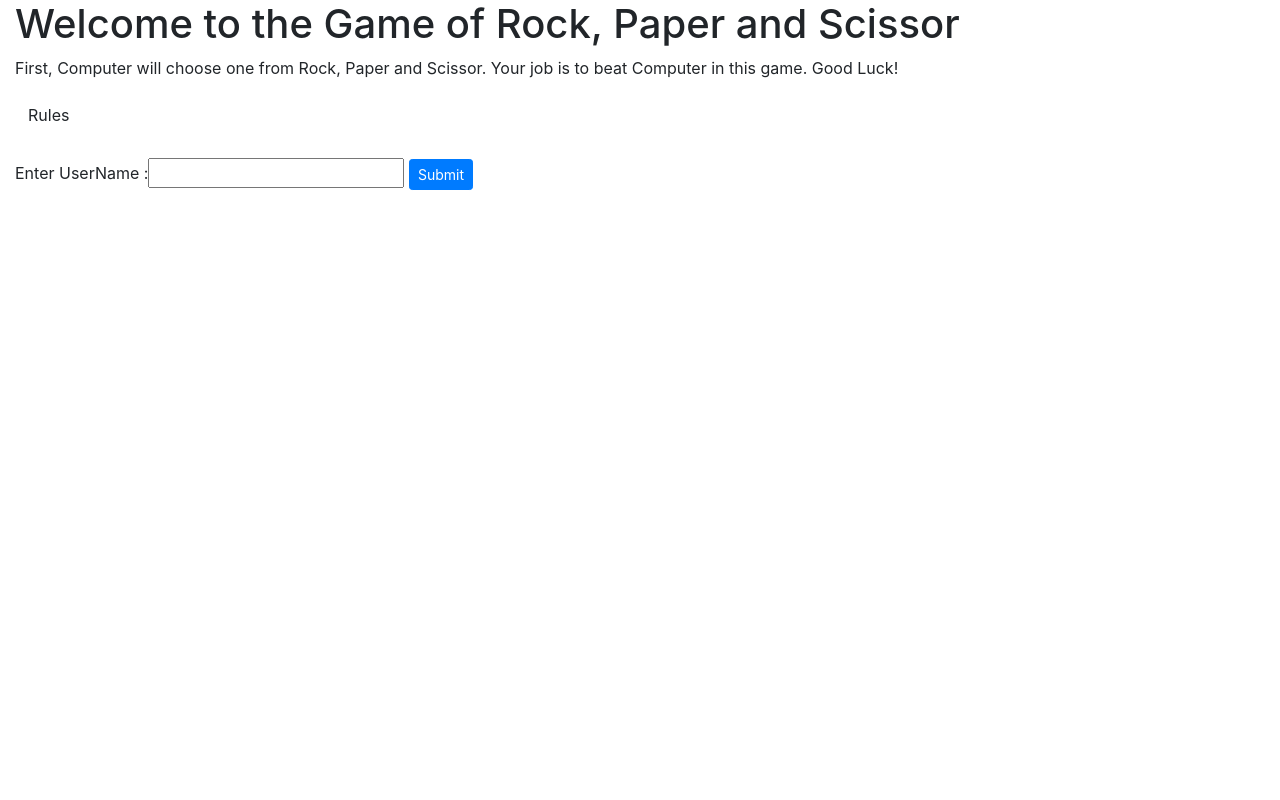
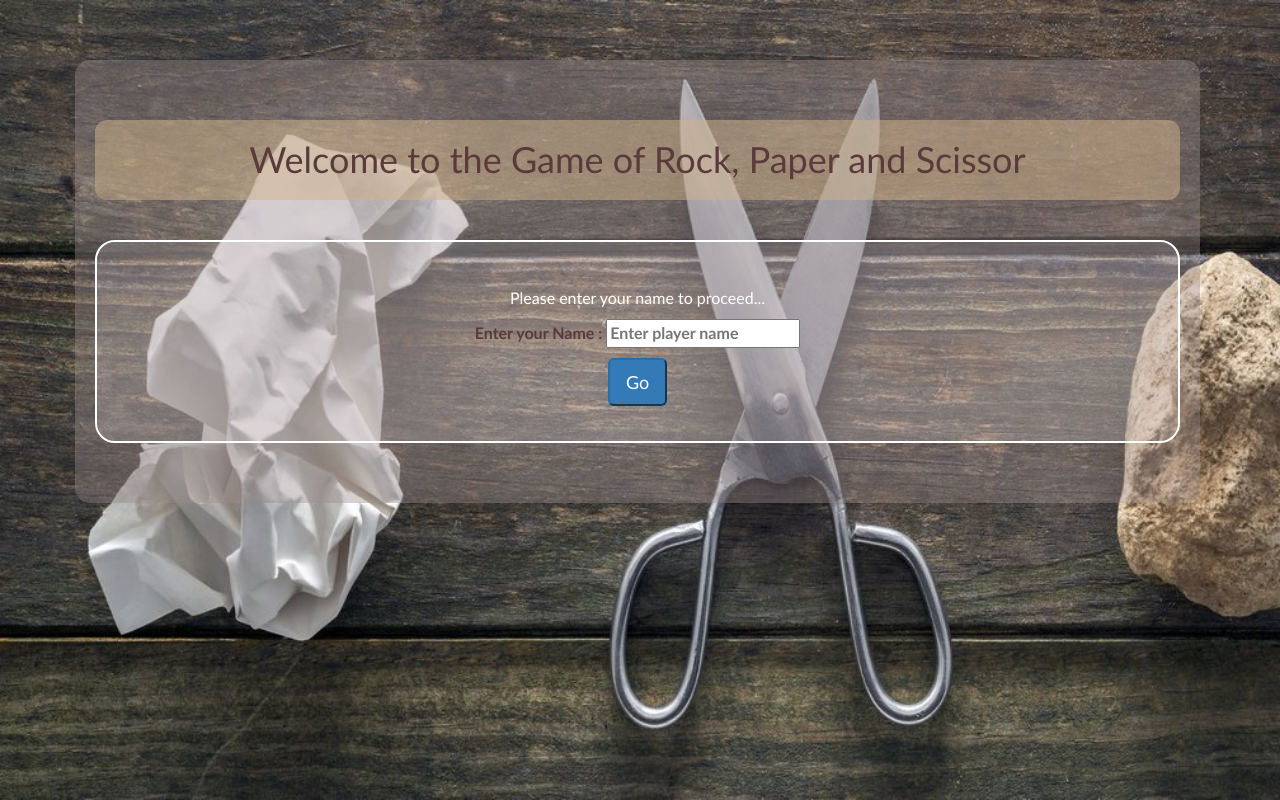
Before and after one commit to NirajNarwade/Wolters_Training_22, a Flask app: page / in a window 1280 px wide. Run offline with Flask 2, Linux system fonts and the light colour scheme; some libraries are stand-ins or nearby versions.

Commit message:
11-08-2022

```diff
--- a/Index.txt
+++ b/Index.txt
@@ -110,7 +110,7 @@ Day 9
 JavaScript
 
 Day 9
-02-07-2022
+08-07-2022
   variables and literals
   declaring vs assigning
   data types
--- a/selfstudy/pyJS/app.py
+++ b/selfstudy/pyJS/app.py
@@ -1,4 +1,4 @@
-from flask import Flask, render_template
+from flask import Flask, render_template, request
 from flask_sqlalchemy import SQLAlchemy
 
 app = Flask(__name__)
@@ -14,9 +14,17 @@ class RockPaperScissor(db.Model):
     def __repr__(self) -> str:
         return f"{self.name} --> {self.score}"
 
-@app.route('/')
-def hello_world():
-    # return 'Hello, World!'
+@app.route('/', methods =["GET", "POST"])
+def home_page():
+    if request.method == "POST":
+       name = request.form.get("pname")
+    #    print(name)
+    #    return "Your name is "+name
+        # validateName(name)
+    return render_template('home.html')
+
+@app.route('/game')
+def game_page():
     return render_template('game.html')
 
 if __name__== "__main__":
--- /dev/null
+++ b/selfstudy/pyJS/static/game.css
@@ -0,0 +1,244 @@
+.center {
+    margin: 0 auto;
+    text-align: center;
+  }
+
+
+  #in1 {
+    width: 200px;
+    height: 30px;
+    text-align: center;
+    margin: 1.5%;
+  }
+
+  h4 {
+    margin: 10px;
+  }
+
+
+  table, th, td {
+    border-collapse: collapse;
+    margin: auto;
+    color: #fff;
+    border: 2px dashed  rgb(90, 59, 59);
+    padding-left: 20px;
+    padding-right: 20px;
+    background-color: rgba(210, 180, 140, 0.2);
+  }
+
+  /* th{
+    background-color:  rgba(210, 180, 140, 0.5);
+  } */
+
+  label{
+    color: #fff;
+  }
+
+
+  /* .background {
+      background-color: ;
+    } */
+
+  p {
+    color: rgb(255, 255, 255);
+    font-size: 16px;
+    padding-top: 10px;
+    /* background-color:rgba(156, 141, 141, 0.4); */
+    margin: 0 auto;
+    text-align: center;
+    width: 56%;
+  }
+
+  #p1,#p2{
+    /* background-color: tan; */
+    background-color: rgba(210, 180, 140, 0.5);
+    border-radius: 5px;
+  }
+
+
+  b {
+    font-size: 16px;
+    padding-top: 10px;
+  }
+
+
+
+  body {
+    font-family: 'Gill Sans', 'Gill Sans MT', Calibri, 'Trebuchet MS', sans-serif;
+    /* background: url(http://codeskulptor-demos.commondatastorage.googleapis.com/GalaxyInvaders/back05.jpg) no-repeat; */
+    background: url("rpsjpg.jpg") repeat;
+    background-size: cover;
+    height: 100vh;
+  }
+
+  h1 {
+    text-align: center;
+    font-family: 'Gill Sans', 'Gill Sans MT', Calibri, 'Trebuchet MS', sans-serif;
+    /* color: #18fa76; */
+    /* color :#ffac5f; */
+    color : rgb(90, 59, 59);
+    margin: 40px 0;
+  }
+
+  h2 {
+    text-align: center;
+    font-family: 'Gill Sans', 'Gill Sans MT', Calibri, 'Trebuchet MS', sans-serif;
+    color : rgb(90, 59, 59);
+  }
+
+  #heading{
+    /* background-color:rgba(167, 121, 121, 0.5); */
+    background-color:rgba(210, 180, 140, 0.5);
+    padding: 20px;
+    border-radius: 12px;
+  }
+  .center{
+    width: 90%;
+    margin: 60px;
+    border-radius: 15px;
+    background-color:rgba(156, 141, 141, 0.4);
+    padding: 20px;
+  }
+
+  h3 {
+    text-align: center;
+    font-family: 'Gill Sans', 'Gill Sans MT', Calibri, 'Trebuchet MS', sans-serif;
+    color: #ce9e71;
+  }
+
+  .box {
+    width: 30%;
+    margin: 0 auto;
+    margin-bottom: 40px;
+    background: rgba(233, 224, 224, 0.2);
+    padding: 35px;
+    border: 2px solid #fff;
+    border-radius: 20px;
+    background-clip: padding-box;
+    text-align: center;
+  }
+
+  #box1 {
+    width: auto;
+    margin: 0 auto;
+    margin-bottom: 40px;
+    background: rgba(233, 224, 224, 0.2);
+    padding: 35px;
+    border: 2px solid #fff;
+    border-radius: 20px;
+    background-clip: padding-box;
+    text-align: center;
+  }
+
+  span{
+    color: rgb(90, 59, 59);
+
+  }
+
+  .btn {
+    font-size: 1.2em;
+    padding: 10px;
+    color: rgb(0, 0, 0);
+    border: 2px solid #ce9e71;
+    border-radius: 12px;
+    text-decoration: none;
+    cursor: pointer;
+    transition: all 0.3s ease-out;
+    box-shadow: 0 8px 16px 0 rgba(0,0,0,0.2), 0 6px 20px 0 rgba(0,0,0,0.19);
+  }
+
+  #btn {
+    position: absolute;
+    margin-left: 31%;
+    margin-top: -4%;
+  }
+
+  #btn5{
+    background-color:rgba(210, 180, 140);
+    margin: 5px;
+    margin-left: ;
+    color: #fff;
+    border:none;
+    border-radius:22px;
+    box-shadow: 0px 0px 2px 2px rgb(123, 83, 66);
+  }
+
+  #btn5:hover{
+    background-color: rgba(210, 180, 140, 0.5);
+    color: rgb(123, 83, 66);
+  }
+
+  #btn2{
+    margin-right: 10px;
+  }
+
+  #btn6{
+    margin-top: 10px;
+  }
+
+  .btn:hover {
+    background: rgba(210, 180, 140, 0.5);
+    color: #fff;
+  }
+
+  .overlay {
+    position: fixed;
+    top: 0;
+    bottom: 0;
+    left: 0;
+    right: 0;
+    background: rgba(0, 0, 0, 0.7);
+    transition: opacity 500ms;
+    visibility: hidden;
+    opacity: 0;
+  }
+  .overlay:target {
+    visibility: visible;
+    opacity: 1;
+  }
+
+  .popup {
+    margin: 70px auto;
+    padding: 20px;
+    /* background-color: rgba(215, 180, 180, 0.9); */
+    background-color: cornsilk;
+    /* background-color: rgba(255, 248, 220); */
+    /* background-color: rgba(210, 180, 140, 0.5); */
+    border: 4px solid #ce9e71;
+    border-radius: 5px;
+    width: 30%;
+    position: relative;
+    transition: all 3s ease-in-out;
+  }
+
+  /* .popup h2 {
+    margin-top: 0;
+    color: #333;
+    font-family: Tahoma, Arial, sans-serif;
+  } */
+  .popup .close {
+    position: absolute;
+    top: 20px;
+    right: 30px;
+    transition: all 200ms;
+    font-size: 30px;
+    font-weight: bold;
+    text-decoration: none;
+    color: #333;
+  }
+  .popup .close:hover {
+    color: #ce9e71;
+  }
+  .popup .content {
+    max-height: 30%;
+    overflow: auto;
+  }
+
+  /* @media screen and (max-width: 700px){
+    .box{
+      width: 70%;
+    }
+    .popup{
+      width: 70%;
+    }
+  } */
--- a/selfstudy/pyJS/templates/game.html
+++ b/selfstudy/pyJS/templates/game.html
@@ -5,7 +5,9 @@
     <meta http-equiv="X-UA-Compatible" content="IE=edge">
     <meta name="viewport" content="width=device-width, initial-scale=1.0">
     <title>RockPaperScissor</title>
-    <link rel="stylesheet" href="https://cdn.jsdelivr.net/npm/bootstrap@4.3.1/dist/css/bootstrap.min.css" integrity="sha384-ggOyR0iXCbMQv3Xipma34MD+dH/1fQ784/j6cY/iJTQUOhcWr7x9JvoRxT2MZw1T" crossorigin="anonymous">
+    <link rel='stylesheet prefetch' href='https://maxcdn.bootstrapcdn.com/bootstrap/3.3.5/css/bootstrap.min.css'>
+    <link href="/static/game.css" rel="stylesheet">
+    <script src="/static/game.js"></script>
 
 </head>
 <body>
@@ -14,8 +16,79 @@
             <h1 id="heading">Welcome to the Game of Rock, Paper and Scissor</h1>
             <p>First, Computer will choose one from Rock, Paper and Scissor. Your job is to beat Computer in this game. Good Luck!</p>
             <button id="btn" class="btn" onclick="window.location.href='#popup1';">Rules</button><br/><br/>
-            Enter UserName :<input type="text" id="pname" name="pname" />
-            <button id="btn1" class="btn btn-primary btn-sm">Submit</button>
+
+            <div id="popup1" class="overlay">
+                <div class="popup">
+                    <h3>Rules</h3>
+                    <a class="close" href="#">&times;</a>
+                    <div class="content">
+                        Rules are simple!<br/>Rock breaks Scissor - Rock wins!<br/>Paper covers Rock - Paper wins!<br/>Scissor cuts Paper - Scissor wins!
+                    </div>
+                </div>
+            </div>
+
+            <div id="box" class="box">
+                <button id="btn1" class="btn btn-lg btn-secondary" onclick=buttonHandeler()>Click here to play</button>
+
+                <div style="display: none;" id="div1">
+                    <p>Chose a mode for you. In Manual Mode you can choose and in Automatic Mode choice will be made automatically</p>
+                    </br>
+                    <input type="button" id="btn5" class="btn-lg btn-info" name="selection" value="Manual Mode" onclick=manual()>
+                    <input type="button" id="btn5" class="btn-lg btn-info" name="selection" value="Automatic Mode" onclick=auto()>
+
+                    <div style="display: none;" id="div2">
+                        <h2>Manual Mode</h2>
+                        <p>1 - Rock<br/>2 - Paper<br/>3 - Scissor</p>
+                        <p class="background" id="p1">Computer has made it's choice. Now its your turn</p>
+                        <p id="choice"></p>
+                        <b><span>Enter your Choice :</span><input id="in1" name="in1" type="number"></b></br>
+                        <!-- <b><span>Enter your Choice :</span></b>
+                        <input type="radio" id="choice" name="choice" value="Rock">
+                        <label for="Rock">:Rock</label>
+                        <input type="radio" id="choice" name="choice" value="Paper">
+                        <label for="Rock">:Paper</label>
+                        <input type="radio" id="choice" name="choice" value="Scissor">
+                        <label for="Rock">:Scissor</label> -->
+                        <p id="error"></p>
+
+                        <br/>
+                        <button id="btn2" class="btn-lg btn-primary" onclick=check(in1.value)>Go</button>
+                        <button id="btn3" class="btn-lg btn-success" onclick=reset()>Reset</button>
+                        <br />
+                    </div>
+
+                    <div style="display: none;" id="div3">
+                        <h2>Automatic Mode</h2>
+                        <p class="background" id="p2">Let's Go!</p>
+                        <p id="choice1"></p>
+                        <br/>
+                        <button id="btn2" class="btn-lg btn-primary" onclick=autoGame()>Go</button>
+                        <button id="btn3" class="btn-lg btn-success" onclick=reset()>Reset</button>
+                        <br />
+                    </div>
+
+                    <br />
+                    <b><span><<< ScoreBoard >>></span></b><br/>
+                    <table >
+                        <tr>
+                            <th style="text-align: left;">Round:</th>
+                            <td style="text-align: right;"id="round"></td>
+                        </tr>
+                        <tr>
+                            <th style="text-align: left;">Computer:</th>
+                            <td style="text-align: right;"id="comp"></td>
+                        </tr>
+                        <tr>
+                            <th style="text-align: left;">You:</th>
+                            <td style="text-align: right;"id="you"></td>
+                        </tr>
+                        <tr>
+                            <th style="text-align: left;">Tie:</th>
+                            <td style="text-align: right;"id="tie"></td>
+                        </tr>
+                    </table>
+                </div>
+            </div>
         </div>
     </div>
 </body>
--- /dev/null
+++ b/selfstudy/pyJS/templates/home.html
@@ -0,0 +1,25 @@
+<!DOCTYPE html>
+<html lang="en">
+<head>
+    <meta charset="UTF-8">
+    <meta http-equiv="X-UA-Compatible" content="IE=edge">
+    <meta name="viewport" content="width=device-width, initial-scale=1.0">
+    <title>Home</title>
+    <link rel='stylesheet prefetch' href='https://maxcdn.bootstrapcdn.com/bootstrap/3.3.5/css/bootstrap.min.css'>
+    <link href="/static/game.css" rel="stylesheet">
+</head>
+<body>
+    <div class="container-fluid">
+        <div class="center">
+            <h1 id="heading">Welcome to the Game of Rock, Paper and Scissor</h1>
+
+            <div id="box1" class="container-fluid">
+                <p>Please enter your name to proceed...</p>
+                <form action="/" method="post">
+                    <p id="error"></p>
+                    <b><span>Enter your Name : </span><input type="text" id="pname" name="pname" placeholder="Enter player name"></b></br>
+                    <button id="btn6" class="btn-lg btn-primary" type="submit" >Go</button>
+            </div>
+    </div>
+</body>
+</html>
```
Also changed, not shown: selfstudy/pyJS/static/game.js (added, +154 -0 lines), selfstudy/pyJS/static/rpsjpg.jpg (added).
